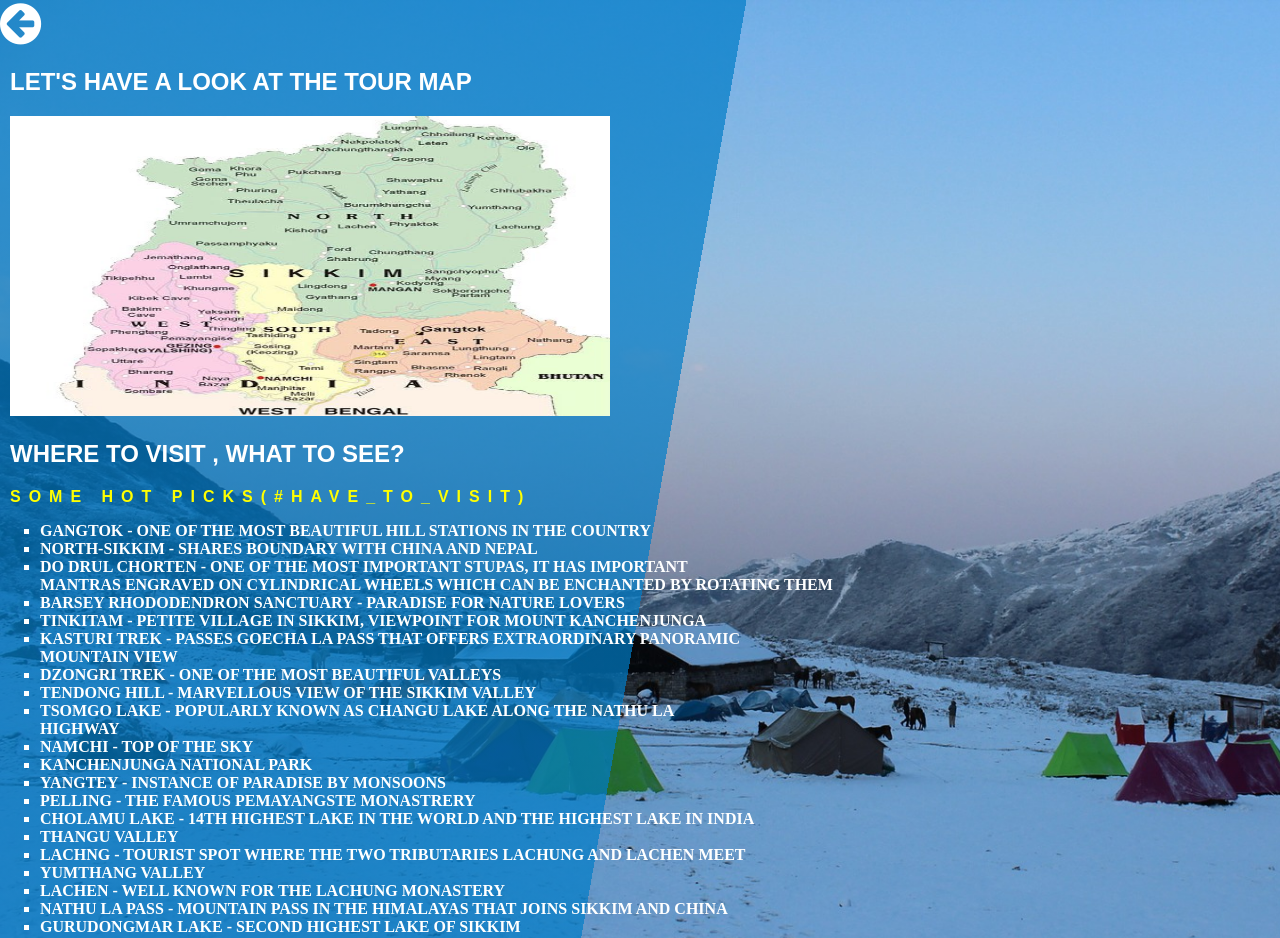
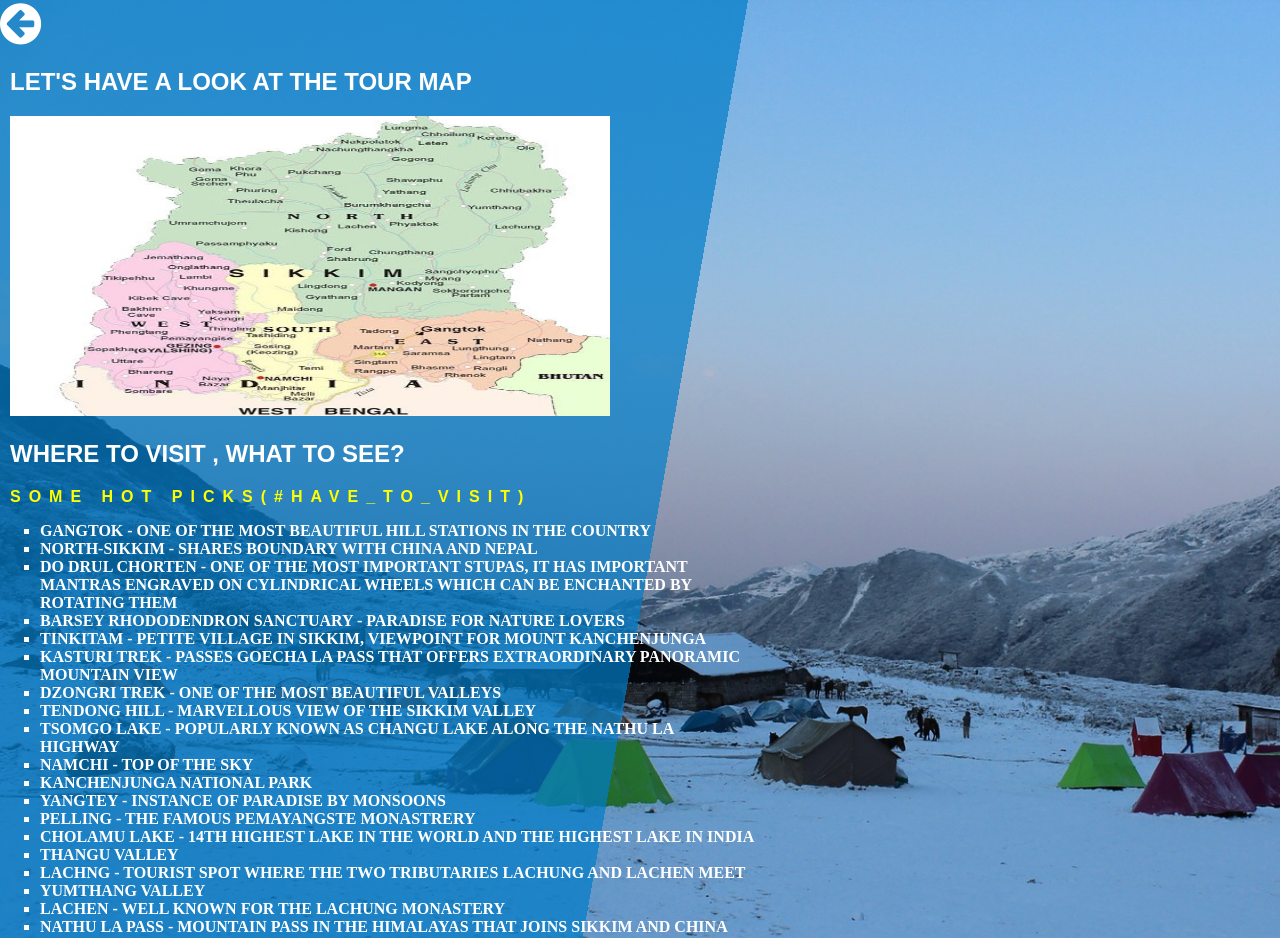
Before and after one commit to PrateekDutta2001/Bhraman, a plain HTML site: page placessikkim.html in a window 1280 px wide. Shown: the top 938 px of the page. Drawn offline with Linux system fonts and the light colour scheme.

Commit message:
Update placessikkim.html

```diff
--- a/placessikkim.html
+++ b/placessikkim.html
@@ -47,7 +47,7 @@
 	<ul type="square"><font color="white">
 	<li><b>GANGTOK - ONE OF THE MOST BEAUTIFUL HILL STATIONS IN THE COUNTRY</b></li>
 	<li><b>NORTH-SIKKIM - SHARES BOUNDARY WITH CHINA AND NEPAL</b></li>
-	<li><b>DO DRUL CHORTEN - ONE OF THE MOST IMPORTANT STUPAS, IT HAS IMPORTANT <br> MANTRAS ENGRAVED ON CYLINDRICAL WHEELS WHICH CAN BE ENCHANTED BY ROTATING THEM</b></li>
+	<li><b>DO DRUL CHORTEN - ONE OF THE MOST IMPORTANT STUPAS, IT HAS IMPORTANT <br> MANTRAS ENGRAVED ON CYLINDRICAL WHEELS WHICH CAN BE ENCHANTED BY <br> ROTATING THEM</b></li>
 	<li><b>BARSEY RHODODENDRON SANCTUARY - PARADISE FOR NATURE LOVERS</b></li>
 	<li><b>TINKITAM - PETITE VILLAGE IN SIKKIM, VIEWPOINT FOR MOUNT KANCHENJUNGA</b></li>
 	<li><b>KASTURI TREK - PASSES GOECHA LA PASS THAT OFFERS EXTRAORDINARY PANORAMIC <br> MOUNTAIN VIEW</b></li>
```
